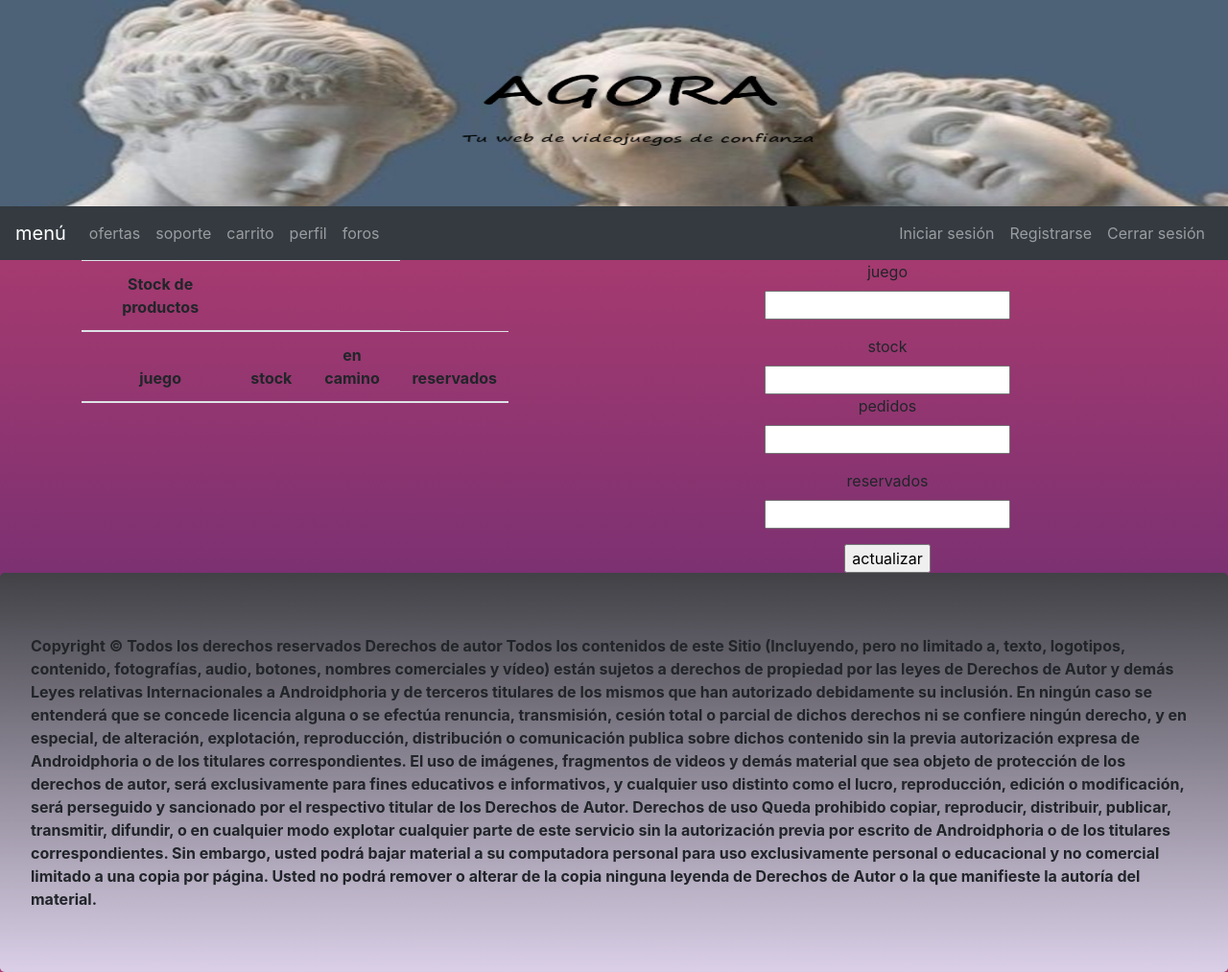
After one commit to imanol1234/proyecto2020-21, a PHP site: page /html/stock.html in a window 1280 px wide. The commit adds this page. Shown: the whole page at 96% size. Run offline with PHP 8.4, Linux system fonts and the light colour scheme; lists and menus that the app fills with data are empty; some libraries are stand-ins or nearby versions.

Commit message:
Add files via upload

```diff
--- a/proyecto/css/paralax.css
+++ b/proyecto/css/paralax.css
@@ -46,7 +46,7 @@ h3 {
   text-align: center;
 }
 
-:hover {
+.cards:hover {
   box-shadow: 5px 5px 20px -7px rgba(0, 0, 0, 0.5);
   transform: translatez(60px);
 }
--- a/proyecto/html/index.html
+++ b/proyecto/html/index.html
@@ -228,7 +228,7 @@
     </div>
   </div>
   <!-- twitter -->
-  <a class="twitter-timeline" data-width="300" data-height="500" data-theme="dark"
+  <a class="twitter-timeline" data-width="500" data-height="500" data-theme="dark"
     href="https://twitter.com/hollowparvus">Tweets Liked by @hollowparvus</a>
   <script async src="https://platform.twitter.com/widgets.js"></script>
   <!--pie-->
--- /dev/null
+++ b/proyecto/html/stock.html
@@ -0,0 +1,194 @@
+<!DOCTYPE html>
+<html lang="es">
+<!--cabecera-->
+
+<head>
+    <title>Agora</title>
+    <meta charset="utf-8">
+    <meta name="viewport" content="width=device-width, initial-scale=1">
+    <link rel="stylesheet" href="../css/paralax.css">
+    <link rel="stylesheet" href="https://maxcdn.bootstrapcdn.com/bootstrap/4.5.2/css/bootstrap.min.css">
+    <link rel="stylesheet" href="https://use.fontawesome.com/releases/v5.7.0/css/all.css"
+        integrity="sha384-lZN37f5QGtY3VHgisS14W3ExzMWZxybE1SJSEsQp9S+oqd12jhcu+A56Ebc1zFSJ" crossorigin="anonymous">
+    <script src="https://ajax.googleapis.com/ajax/libs/jquery/3.5.1/jquery.min.js"></script>
+    <script src="https://cdnjs.cloudflare.com/ajax/libs/popper.js/1.16.0/umd/popper.min.js"></script>
+    <script src="https://maxcdn.bootstrapcdn.com/bootstrap/4.5.2/js/bootstrap.min.js">
+    </script>
+    <!-- The core Firebase JS SDK is always required and must be listed first -->
+    <script src="https://www.gstatic.com/firebasejs/8.4.2/firebase-app.js"></script>
+
+    <!-- TODO: Add SDKs for Firebase products that you want to use
+     https://firebase.google.com/docs/web/setup#available-libraries -->
+    <script src="https://www.gstatic.com/firebasejs/8.4.2/firebase-analytics.js"></script>
+    <script src="/__/firebase/8.4.2/firebase-database.js"></script>
+    <script>
+        // Your web app's Firebase configuration
+        // For Firebase JS SDK v7.20.0 and later, measurementId is optional
+        var firebaseConfig = {
+            apiKey: "AIzaSyCzIDTvb81eReFOHOvBWE5JLNB8wBu4h9k",
+            authDomain: "stock-49e5c.firebaseapp.com",
+            databaseURL: "https://stock-49e5c-default-rtdb.firebaseio.com",
+            projectId: "stock-49e5c",
+            storageBucket: "stock-49e5c.appspot.com",
+            messagingSenderId: "125216688976",
+            appId: "1:125216688976:web:5b12edbfa01a69392aba55",
+            measurementId: "G-F178SNE9MT"
+        };
+        // Initialize Firebase
+        firebase.initializeApp(firebaseConfig);
+        firebase.analytics();
+    </script>
+    <!--mis archivos-->
+    <link rel="icon" href="../imagenes/icono.png" type="image/png" />
+    <link rel="stylesheet" href="../css/style.css">
+    <script src="../js/stock.js"></script>
+</head>
+
+<body>
+    <div>
+        <img class="banner" src="../images/agora2.jpg" alt="banner">
+    </div>
+    <!--menú-->
+    <nav class="navbar navbar-expand-sm bg-dark navbar-dark sticky-top">
+        <a class="navbar-brand" href="index.html">menú</a>
+        <button class="navbar-toggler" type="button" data-toggle="collapse" data-target="#collapsibleNavbar">
+            <span class="navbar-toggler-icon"></span>
+        </button>
+        <div class="collapse navbar-collapse" id="collapsibleNavbar">
+            <ul class="navbar-nav">
+                <li class="nav-item">
+                    <a class="nav-link" href="sales.html">ofertas</a>
+                </li>
+                <li class="nav-item">
+                    <a class="nav-link" href="support.html">soporte</a>
+                </li>
+                <li class="nav-item">
+                    <a class="nav-link" href="shop.html">carrito</a>
+                </li>
+                <li class="nav-item">
+                    <a class="nav-link" href="profile.html">perfil</a>
+                </li>
+                <li class="nav-item">
+                    <a class="nav-link" href="forum.html">foros</a>
+                </li>
+            </ul>
+
+            <ul class="navbar-nav ml-auto">
+                <li class="nav-item">
+                    <a class="nav-link" href="#" id="sign-in">Iniciar sesión</a>
+                </li>
+                <li class="nav-item">
+                    <a class="nav-link" href="register.html" id="sign-up">Registrarse</a>
+                </li>
+                <li class="nav-item">
+                    <a class="nav-link" href="#" id="sign-out">Cerrar sesión</a>
+                </li>
+            </ul>
+        </div>
+    </nav>
+    <div class="container">
+        <div class="row">
+            <div class="col-sm-5">
+                <table class="table table-hover">
+                    <thead>
+                        <tr>
+                            <th colspan="1">Stock de productos</th>
+                            <th></th>
+                            <th></th>
+                        <tr>
+                            <th>juego</th>
+                            <th>stock</th>
+                            <th>en camino</th>
+                            <th>reservados</th>
+                        </tr>
+                        </tr>
+                    </thead>
+                    <tbody id="stock-productos">
+                    </tbody>
+                </table>
+            </div>
+            <div class="col-sm-2">
+            </div>
+            <div class="col-sm-4">
+                <form id="form-stock">
+                    <div class="form-group">
+                        <label for="juego">juego</label>
+                    </br>
+                        <input type="text" class="form-comtrol" name="juego" value="" id="juego">
+
+                    </div>
+                    <div clas="form-group">
+                        <label for="stock">stock</label>
+                    </br>
+                        <input type="number" class="form-comtrol" name="stock" value="" id="stock">
+                    </div>
+                    <div class="form-group">
+                        <label for="pedidos">pedidos</label>
+                    </br>
+                        <input type="number" class="form-comtrol" name="pedidos" value="" id="pedidos">
+                    </div>
+                    <div class="form-group">
+                        <label for="reservas">reservados</label>
+                    </br>
+                        <input type="number" class="form-comtrol" name="reservados" value="" id="reservas">
+                    </div>
+                    <input type="submit" name="" value="actualizar">
+                </form>
+            </div>
+        </div>
+    </div>
+
+    <!--pie-->
+    <footer class="jumbotron foot">
+        <div class="row ">
+            <div class="col-sm ">
+                <strong>Copyright © Todos los derechos reservados
+                    Derechos de autor
+                    Todos los contenidos de este Sitio (Incluyendo, pero no limitado a, texto, logotipos, contenido,
+                    fotografías,
+                    audio,
+                    botones, nombres comerciales y vídeo) están sujetos a derechos de propiedad por las leyes de
+                    Derechos de Autor
+                    y demás
+                    Leyes relativas Internacionales a Androidphoria y de terceros titulares de los mismos que han
+                    autorizado
+                    debidamente
+                    su inclusión.
+
+                    En ningún caso se entenderá que se concede licencia alguna o se efectúa renuncia, transmisión,
+                    cesión total o
+                    parcial
+                    de dichos derechos ni se confiere ningún derecho, y en especial, de alteración, explotación,
+                    reproducción,
+                    distribución o comunicación publica sobre dichos contenido sin la previa autorización expresa de
+                    Androidphoria
+                    o de
+                    los titulares correspondientes.
+
+                    El uso de imágenes, fragmentos de videos y demás material que sea objeto de protección de los
+                    derechos de
+                    autor, será
+                    exclusivamente para fines educativos e informativos, y cualquier uso distinto como el lucro,
+                    reproducción,
+                    edición o
+                    modificación, será perseguido y sancionado por el respectivo titular de los Derechos de Autor.
+
+                    Derechos de uso
+                    Queda prohibido copiar, reproducir, distribuir, publicar, transmitir, difundir, o en cualquier modo
+                    explotar
+                    cualquier
+                    parte de este servicio sin la autorización previa por escrito de Androidphoria o de los titulares
+                    correspondientes.
+                    Sin embargo, usted podrá bajar material a su computadora personal para uso exclusivamente personal o
+                    educacional y no
+                    comercial limitado a una copia por página. Usted no podrá remover o alterar de la copia ninguna
+                    leyenda de
+                    Derechos de
+                    Autor o la que manifieste la autoría del material.</strong>
+            </div>
+        </div>
+    </footer>
+
+</body>
+
+</html>
--- /dev/null
+++ b/proyecto/js/register.js
@@ -0,0 +1,6 @@
+Window.onload = inicializar;
+var registro;
+
+function inicializar(){
+
+}
--- /dev/null
+++ b/proyecto/js/stock.js
@@ -0,0 +1,52 @@
+window.onload = inicializar;
+var formstock;
+var refdatos;
+var tbodystockproductos;
+
+function inicializar(){
+    formstock = document.getElementById("form-stock");
+    formstock.addEventListener("submit", sendfirebase, false);
+
+    tbodystockproductos = document.getElementById("tbody-stock-productos");
+
+    refdatos = firebase.database().ref("datos");
+
+
+    showdata();
+}
+
+function sendfirebase(event) {
+    event.preventDefault();
+    refdatos.push({
+        juego: event.target.juego.value,
+        stock: event.target.stock.value,
+        pedidos: event.target.pedidos.value,
+        reservas: event.target.reservas.value
+    });
+    formstock.reset();
+
+}
+
+function refdatos(){
+
+
+}
+
+function showdata(){
+    datos.on("value", function(snap){
+    var registros = snap.val();
+    var rowstoshow ="";
+    for (var key in registros){
+        rowstoshow += "<tr>" +
+            "<td>" + registros[key].juegos + "</td>"
+            "<td>" + registros[key].stock + "</td>"
+            "<td>" + registros[key].pedidos + "</td>"
+            "<td>" + registros[key].reservas + "</td>"
+            "<td></td>"
+            "<td></td>"
+        "</tr>";
+
+        tbodystockproductos.innerHTML = rowstoshow;
+    }
+});
+}
```
Also changed, not shown: proyecto/html/forum.html (+2 -5 lines), proyecto/html/support.html (+8 -5 lines), proyecto/css/style.css (line endings or trailing spaces).
